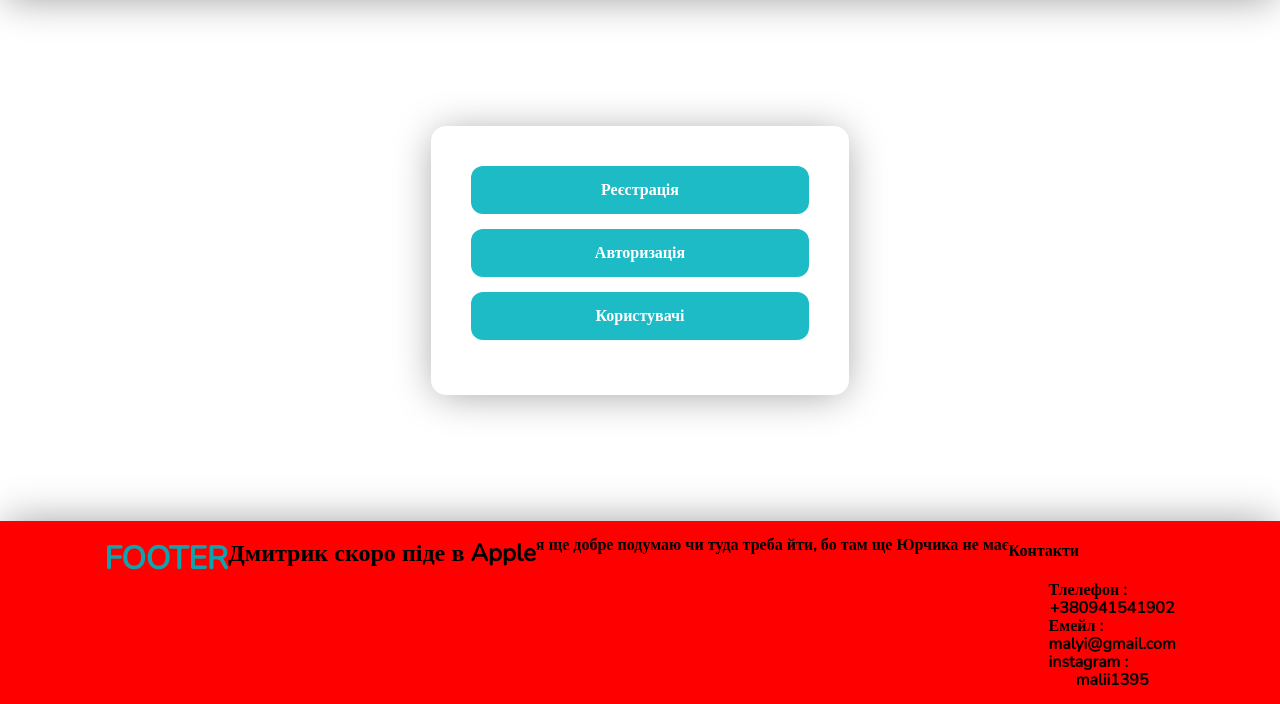
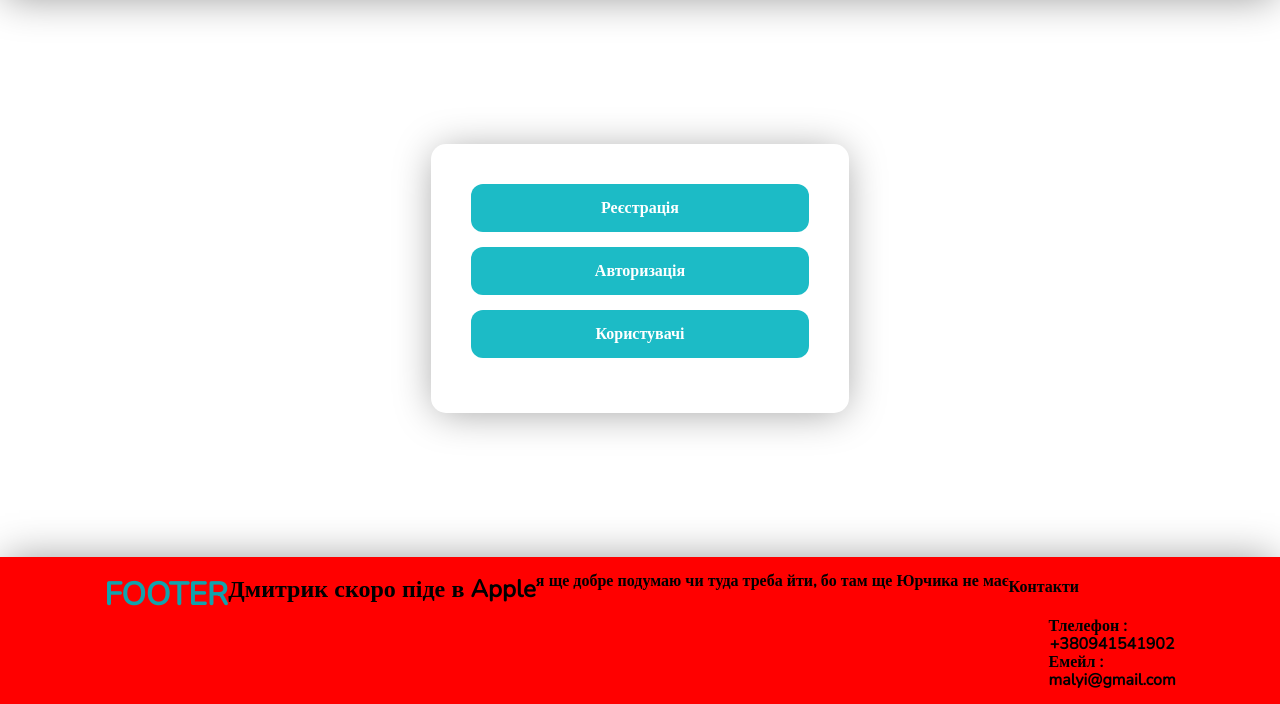
Before and after one commit to Morykvas/git, a PHP site: page /project-shop/index.php in a window 1280 px wide. Shown: the part 96-800 px from the top of the page. Run offline with PHP 8.4, Linux system fonts and the light colour scheme; some libraries are stand-ins or nearby versions.

Commit message:
прибираю зміни з контактами

```diff
--- a/footer.php
+++ b/footer.php
@@ -9,9 +9,8 @@
                         <div class="wrapper-contact">
                             <h4>Контакти</h4>
                             <ul>
-                                <li><span>Тлелефон : </span><a>+380941541902</a></li>
-                                <li><span>Емейл : </span><a>malyi@gmail.com</a></li>
-                                <li><span>instagram : </span><a>malii1395</a></li>
+                                <li><span>Тлелефон  :  </span><a>+380941541902</a></li>
+                                <li><span>Емейл     :  </span><a>malyi@gmail.com</a></li>
                             </ul>
                         </div>
                     </div>
```
